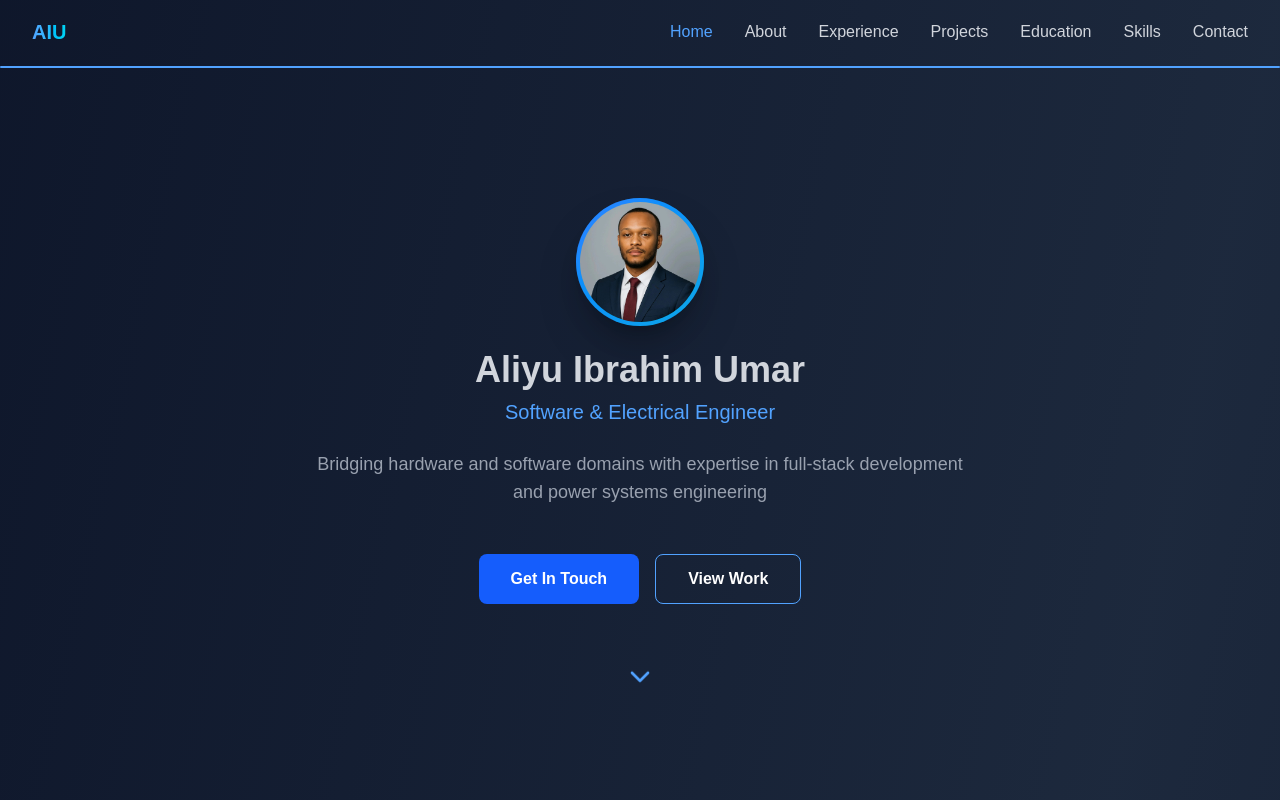
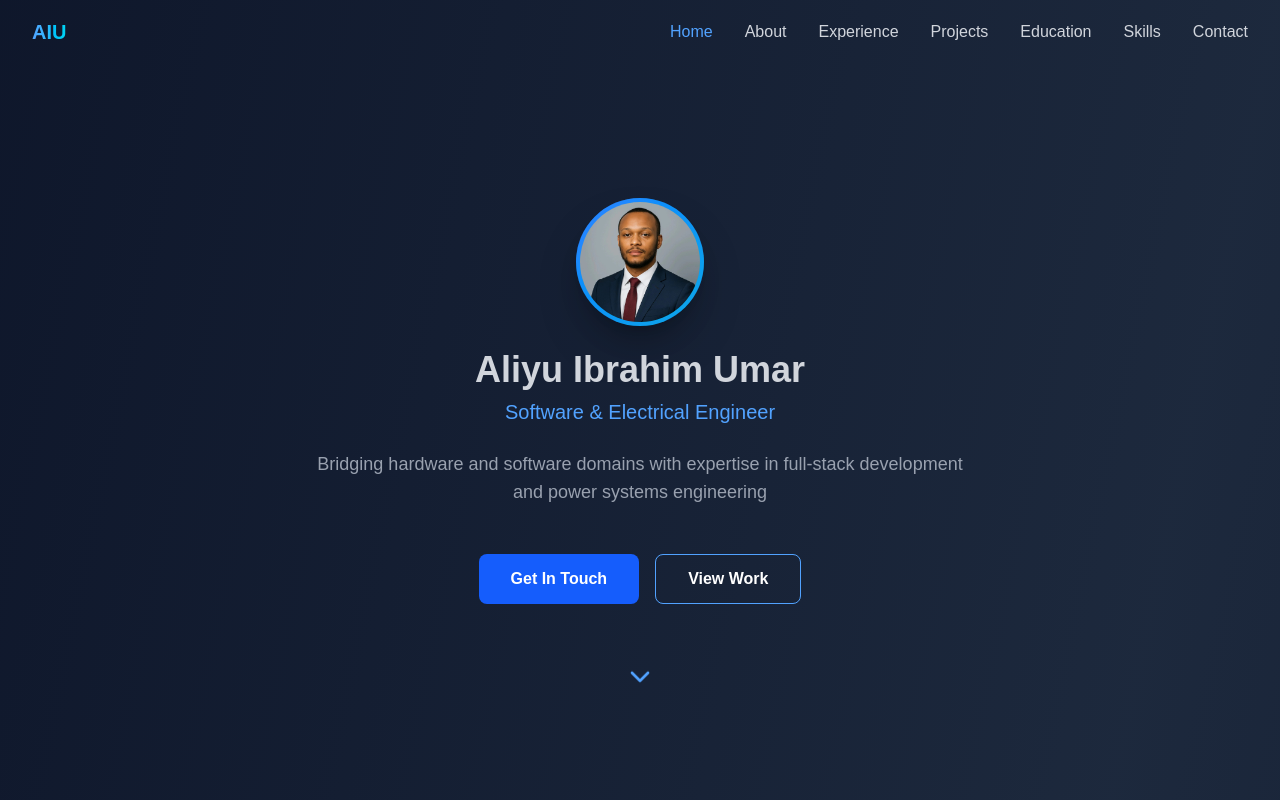
Before and after one commit to mrceoxyz/portfolio, a Next.js app: page / in a window 1280 px wide. Shown: the top 800 px of the page. Built offline with nearby package versions, Linux system fonts and the light colour scheme.

Commit message:
build_v6

```diff
--- a/app/page.tsx
+++ b/app/page.tsx
@@ -276,7 +276,7 @@ const Portfolio = () => {
                 >
                   {item.label}
                   {activeSection === item.id && (
-                    <span className="absolute -bottom-1 left-0 h-0.5 w-full bg-blue-400 rounded" />
+                    <span className="absolute -bottom-1 left-0 h-0.5 w-full rounded" />
                   )}
                 </button>
               ))}
@@ -312,7 +312,7 @@ const Portfolio = () => {
                 >
                   {item.label}
                   {activeSection === item.id && (
-                    <span className="absolute -bottom-1 left-0 h-0.5 w-full bg-blue-400 rounded" />
+                    <span className="absolute -bottom-1 left-0 h-0.5 w-full rounded" />
                   )}
                 </button>
               ))}
```
